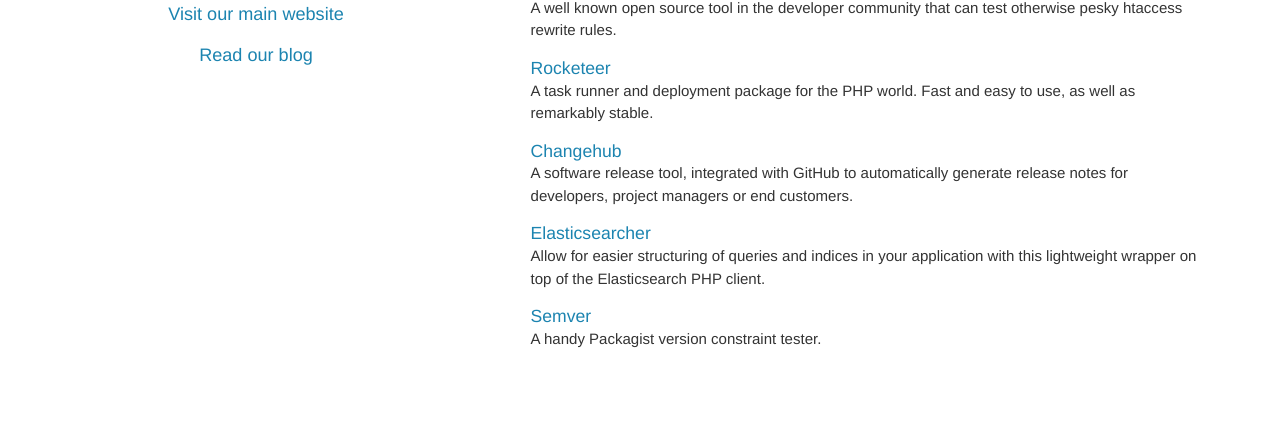
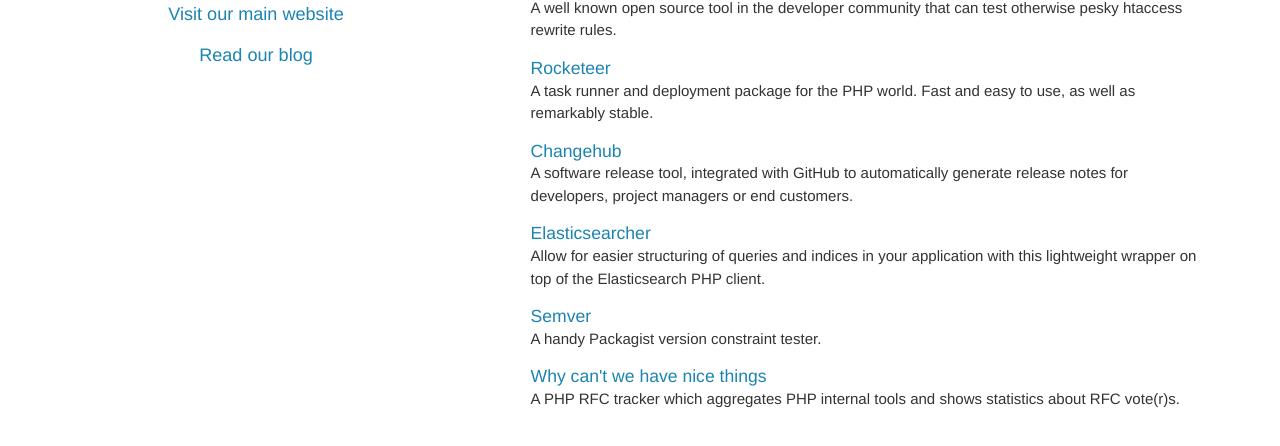
Before and after one commit to cgnkev/projects-banner, a website: page index.html in a window 1280 px wide. Shown: the part 192-638 px from the top of the page. Drawn offline with Linux system fonts and the light colour scheme.

Commit message:
Added WCWHNT

```diff
--- a/index.html
+++ b/index.html
@@ -166,6 +166,14 @@
           </h3>
           <p>A handy Packagist version constraint tester.</p>
         </li>
+        <li>
+          <h3>
+            <a href="http://why-cant-we-have-nice-things.mwl.be/?utm_source=mwlprojectsbanner&amp;utm_medium=opensource&amp;utm_campaign=projects">
+              Why can't we have nice things
+            </a>
+          </h3>
+          <p>A PHP RFC tracker which aggregates PHP internal tools and shows statistics about RFC vote(r)s.</p>
+        </li>
       </ul>
     </div>
   </body>
```
